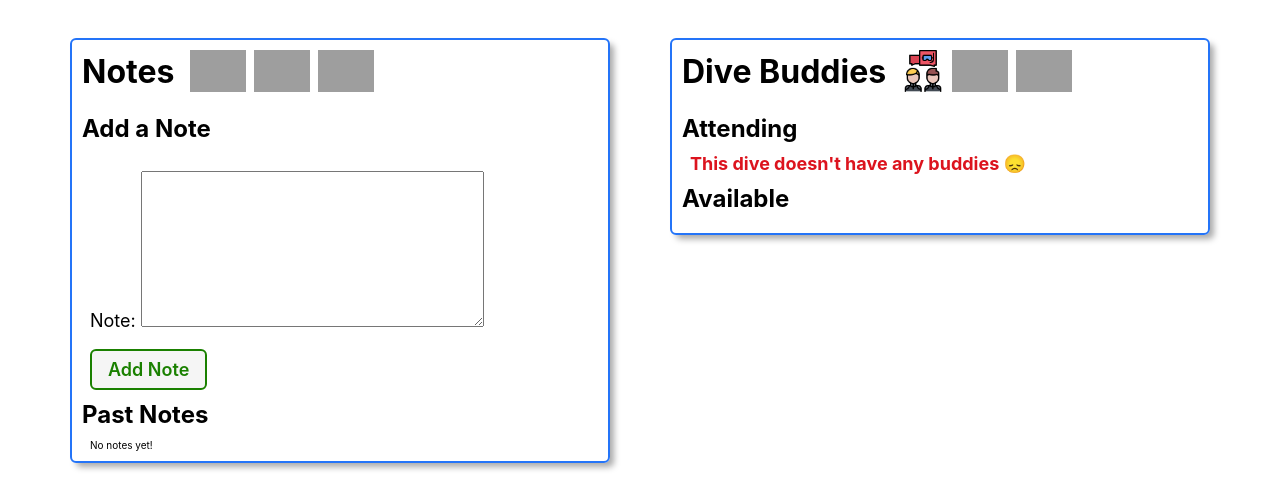
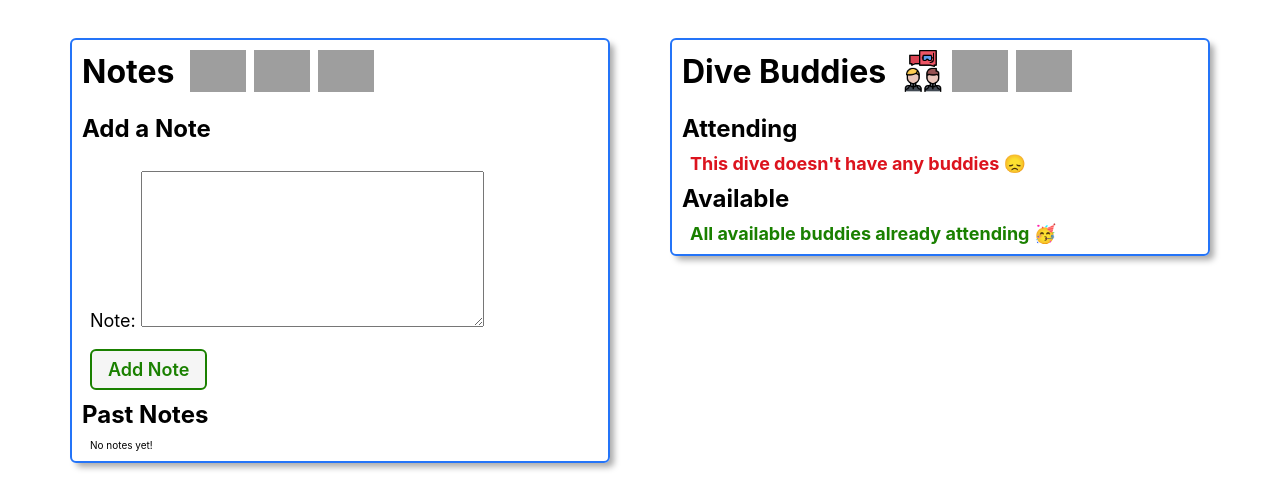
Before and after one commit to jwcrosby/neptune, a Django app: template main_app/templates/dives/detail.html in a window 1280 px wide. Shown: the part 389-872 px from the top of the page. Run offline with Django 3.2, Linux system fonts and the light colour scheme; the template is opened without the code that fills it: values that come from a table or form of the project are taken from there, others are empty; grey boxes are pictures that could not be loaded.

Commit message:
render updated buddies_not_currently_attending on dive detail

```diff
--- a/main_app/templates/dives/detail.html
+++ b/main_app/templates/dives/detail.html
@@ -63,31 +63,46 @@
   <section class="buddies">
     <div class="subsection-title">
       <h2>Dive Buddies</h2>
-      <img src="{% static 'images/divebuddies.png' %}" alt="dive buddies"/>
+      <img src="{% static 'images/divebuddies.png' %}" alt="dive buddies" />
       <img src="{% static 'images/3.png' %}" alt="3" />
       <img src="{% static 'images/4.png' %}" alt="4" />
     </div>
     <h3>Attending</h3>
     <div class="subsection-content">
-      {% if dive.buddies.count %}
-        {% for buddy in dive.buddies.all %}
+      {% if dive.buddies.count %} {% for buddy in dive.buddies.all %}
       <div class="buddy-container">
         <div
           class="color-block"
           style="background-color: {{ buddy.color }}"
         ></div>
         <a href="{% url 'buddies_detail' buddy.id %}">
-              <p>A {{ buddy.color }} {{ buddy.name }}</p>
+          <p>{{ buddy.name }}</p>
         </a>
       </div>
-        {% endfor %}
-      {% else %}
+      {% endfor %} {% else %}
       <p class="no-buddies">This dive doesn't have any buddies 😞</p>
       {% endif %}
     </div>
     <h3>Available</h3>
     <div class="subsection-content">
-      {% comment %} We'll display available buddies here {% endcomment %}
+      {% if buddies_not_currently_attending.count %}
+      {% for buddy in buddies_not_currently_attending.all %}
+      <div class="buddy-container">
+        <div
+          class="color-block"
+          style="background-color: {{ buddy.color }}"
+        ></div>
+        <a href="{% url 'buddies_detail' buddy.id %}">
+          <p>{{ buddy.name }}</p>
+        </a>
+        <form action="" method="post">
+          {% csrf_token %}
+          <button type="submit" class="btn submit">Attending</button>
+        </form>
+      </div>
+      {% endfor %} {% else %}
+      <p class="all-buddies">All available buddies already attending 🥳</p>
+      {% endif %}
     </div>
   </section>
 </div>
--- a/main_app/views.py
+++ b/main_app/views.py
@@ -20,10 +20,10 @@ def dives_index(request):
 
 def dives_detail(request, dive_id):
     dive = Dive.objects.get(id=dive_id)
-    buddies_dive_doesnt_have = Buddy.objects.exclude(id__in=dive.buddies.all().values_list('id'))
+    buddies_not_currently_attending = Buddy.objects.exclude(id__in=dive.buddies.all().values_list('id'))
     note_form = NoteForm()
     return render(request, 'dives/detail.html', {
-        'dive': dive, 'note_form': note_form, 'buddies_dive_doesnt_have': buddies_dive_doesnt_have
+        'dive': dive, 'note_form': note_form, 'buddies_not_currently_attending': buddies_not_currently_attending
     })
 
 
```
Lines whose indentation alone changed are shown as unchanged.
